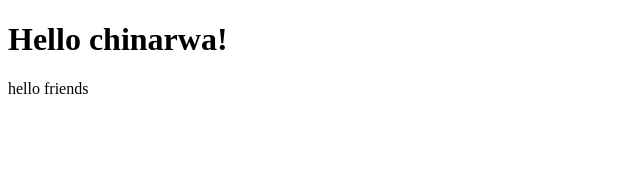
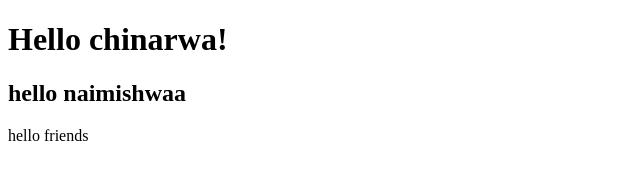
Before and after one commit to Piyushkumarraja/Inception, a plain HTML site: page index.html in a window 1280 px wide. Shown: the whole page, without its empty margins (0-640 px from the left). Drawn offline with Linux system fonts and the light colour scheme.

Commit message:
hello naimishwaa

```diff
--- a/index.html
+++ b/index.html
@@ -12,6 +12,7 @@
 
 <body>
  <h1>Hello chinarwa!</h1>
+ <h2>hello naimishwaa</h2>
  <p>hello friends</p>
 </body>
 
```
